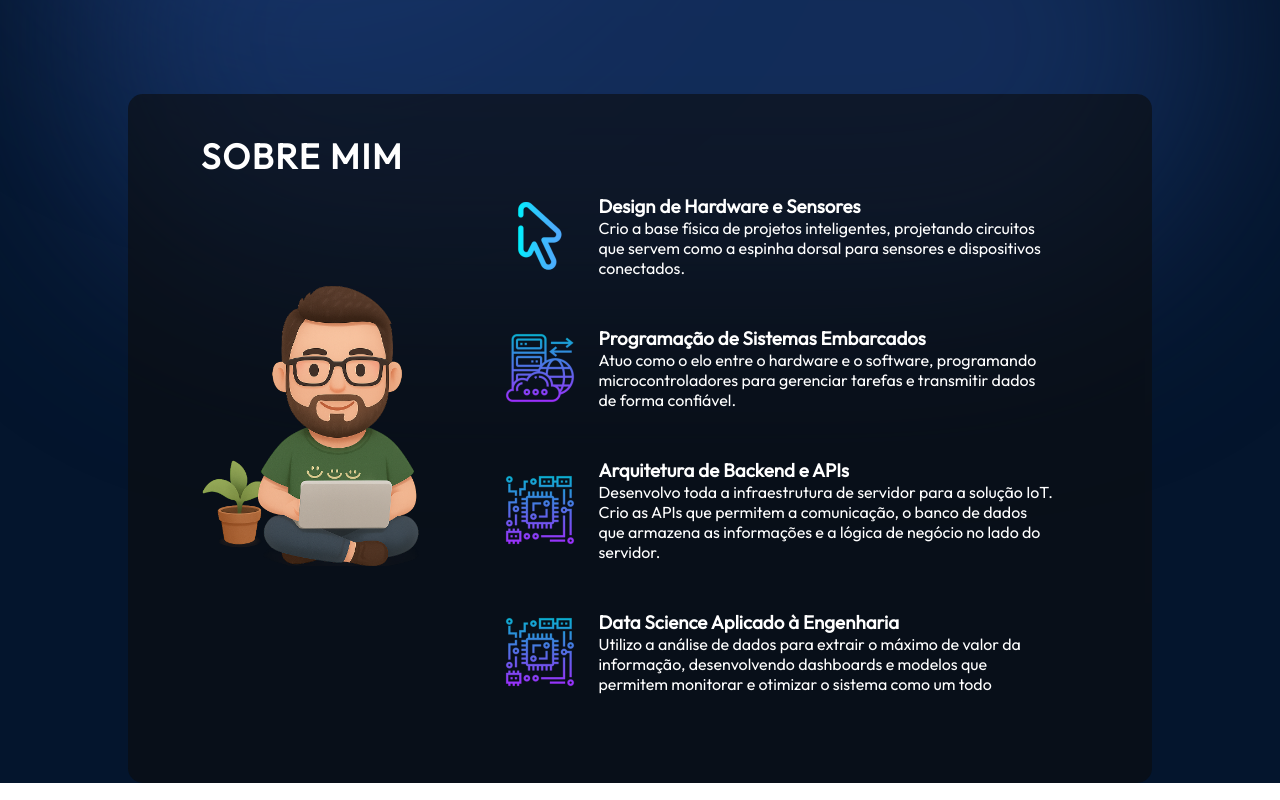
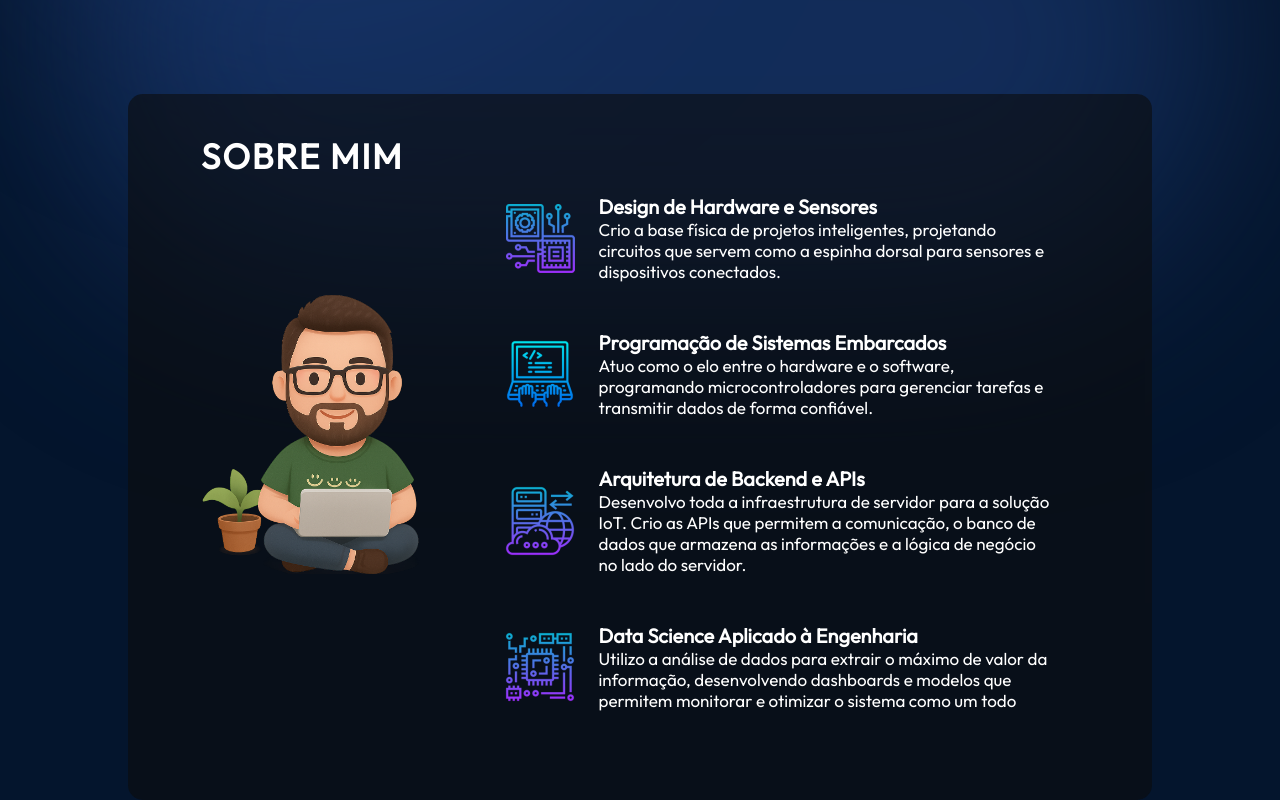
Before and after one commit to paulochiaradia/react-portifolio, a React (Vite) app: page / in a window 1280 px wide. Shown: the part 567-1367 px from the top of the page. Built offline with nearby package versions, Linux system fonts and the light colour scheme.

Commit message:
feat: update About section images and adjust font size for better readability

```diff
--- a/src/componets/about/about.jsx
+++ b/src/componets/about/about.jsx
@@ -24,7 +24,7 @@ export const About = () => {
             </div>
           </li>
           <li className={styles.aboutItem}>
-            <img src={getImageUrl("about/server.png")} alt="Server icon" />
+            <img src={getImageUrl("about/programa.png")} alt="Server icon" />
             <div className={styles.aboutItemText}>
               <h3>Programação de Sistemas Embarcados</h3>
               <p>
@@ -34,7 +34,7 @@ export const About = () => {
             </div>
           </li>
           <li className={styles.aboutItem}>
-            <img src={getImageUrl("about/ckt.png")} alt="UI icon" />
+            <img src={getImageUrl("about/server.png")} alt="UI icon" />
             <div className={styles.aboutItemText}>
               <h3>Arquitetura de Backend e APIs</h3>
               <p>
--- a/src/componets/about/about.module.css
+++ b/src/componets/about/about.module.css
@@ -37,6 +37,7 @@
 
 .aboutItems {
   color: var(--color-text);
+  font-size: 17px;
   display: flex;
   flex-direction: column;
   gap: 16px; /* Espaço entre os itens da lista */
```
Also changed, not shown: assets/about/cursor.png, assets/about/programa.png (added).
